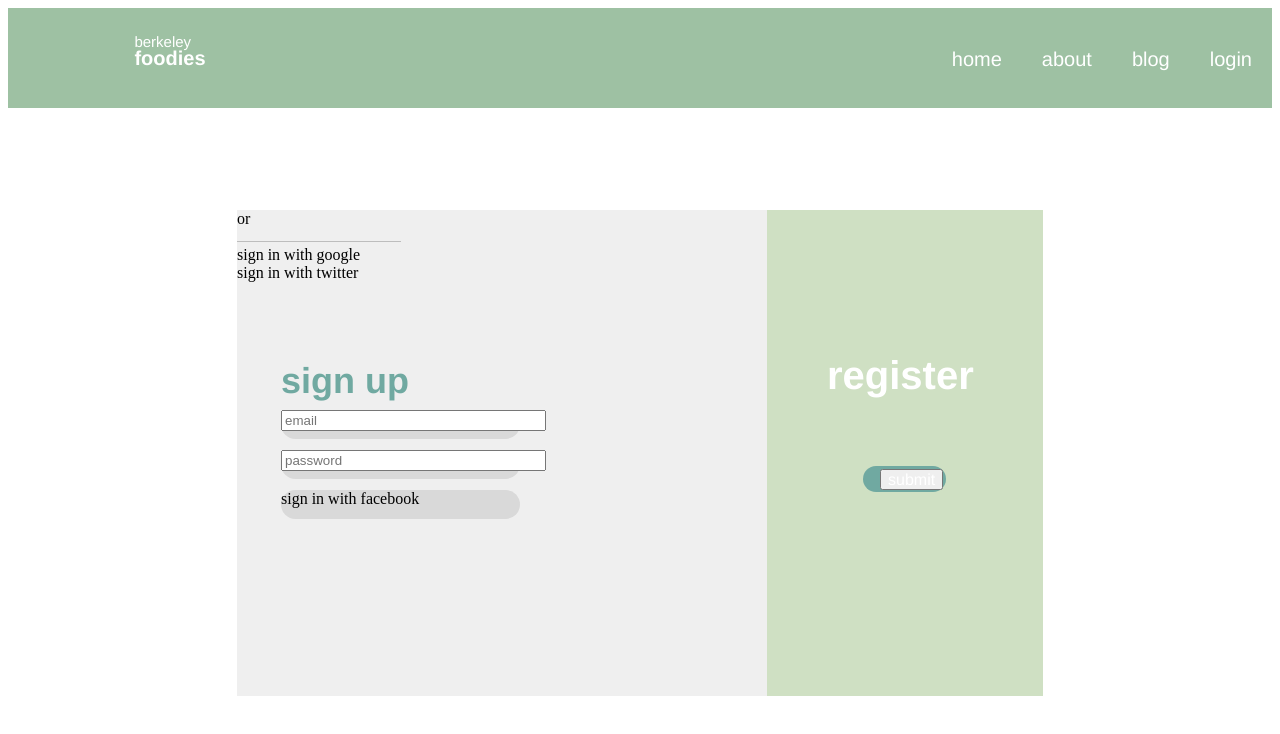
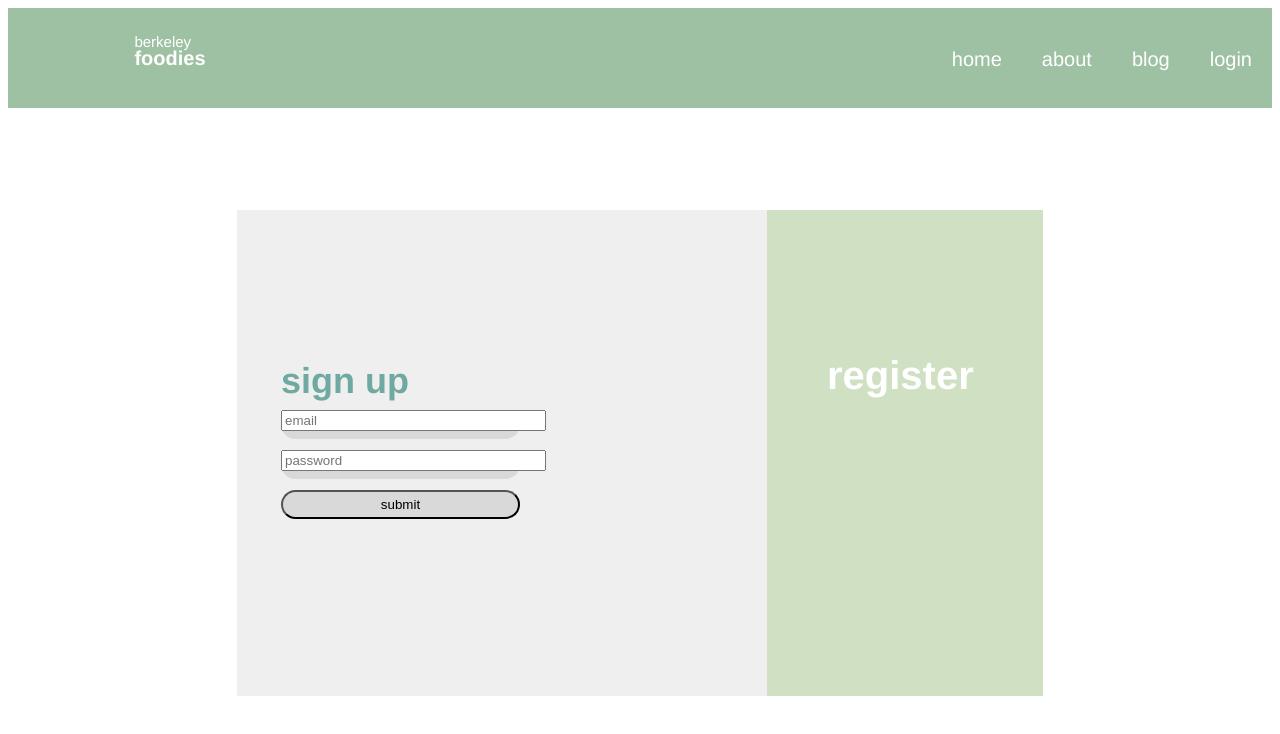
Before and after one commit to alexdgao/stacked-developers, a React (Vite) app in the folder final/: page /signup in a window 1280 px wide. Shown: the top 734 px of the page. Built offline with nearby package versions, Linux system fonts and the light colour scheme.

Commit message:
Finalized design for Signup.jsx

```diff
--- a/final/src/Signup.jsx
+++ b/final/src/Signup.jsx
@@ -40,9 +40,6 @@ function Signup() {
         <div className="overlap">
           <div className="overlap-2">
             <div className="text-wrapper-7">register</div>
-            <div className="div-wrapper">
-              <button onClick={handleSubmit} className="text-wrapper-8">submit</button>
-            </div>
           </div>
           <div className="text-wrapper-9">sign up</div>
           <div className="overlap-3">
@@ -51,20 +48,7 @@ function Signup() {
           <div className="overlap-4">
             <input onChange={handlePassword} id="password" size="30" placeholder="password" />
           </div>
-          <div className="text-wrapper-11">or</div>
-          <img className="line" alt="Line" src="/static/img/line-7.svg" />
-          <img className="img" alt="Line" src="/static/img/line-7.svg" />
-          <div className="overlap-5">
-            <div className="text-wrapper-12">sign in with facebook</div>
-          </div>
-          <div className="overlap-6">
-            <div className="text-wrapper-13">sign in with google</div>
-          </div>
-          <div className="overlap-7">
-            <div className="text-wrapper-14">sign in with twitter</div>
-            <br />
-            <p className="errormessage">{errorMessage}</p>
-          </div>
+          <button onClick={handleSubmit} className="overlap-5">submit</button>
         </div>
       </div>
     </div>
```
